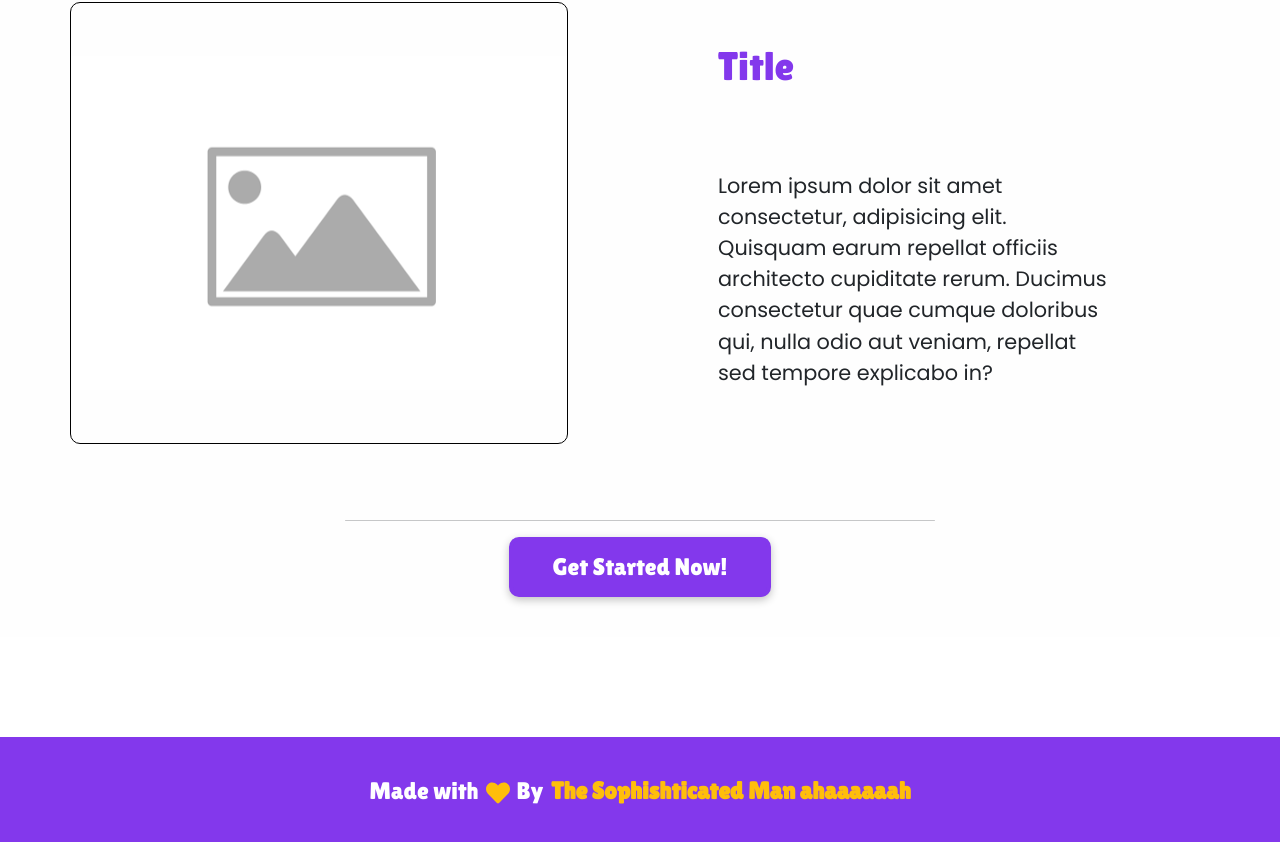
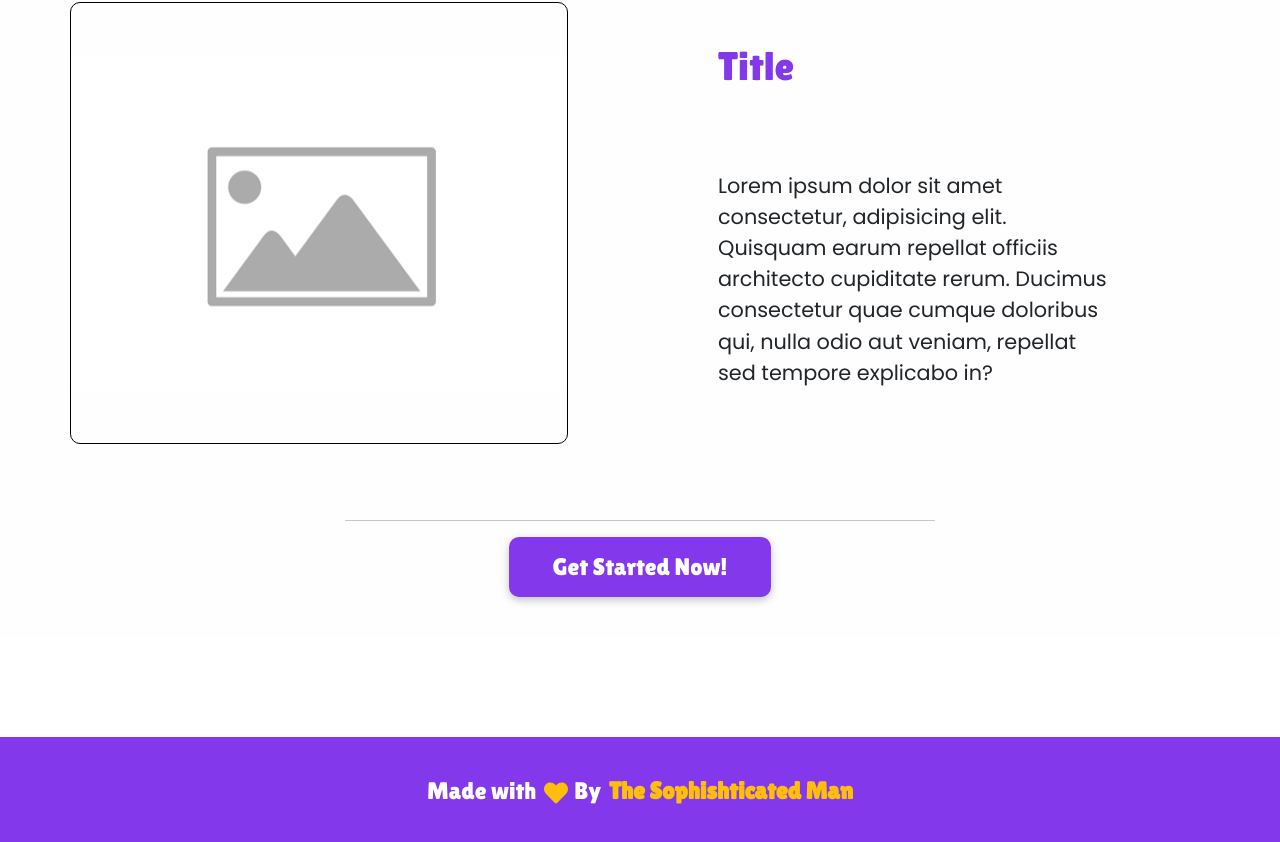
Before and after one commit to The-Sofishticated-Man/secret-message, a React (Vite) app in the folder client/secret-message/: page / in a window 1280 px wide. Shown: the part 2256-3098 px from the top of the page. Built offline with nearby package versions, Linux system fonts and the light colour scheme.

Commit message:
everything back to normal after tests

```diff
--- a/client/secret-message/src/components/Footer/Index.tsx
+++ b/client/secret-message/src/components/Footer/Index.tsx
@@ -17,7 +17,7 @@ const Footer = () => {
           target="_blank"
           className={style.sophishticated}
         >
-          <strong>The Sophishticated Man ahaaaaaah</strong>
+          <strong>The Sophishticated Man</strong>
         </a>
       </h4>
     </footer>
--- a/client/secret-message/src/routes/routes.tsx
+++ b/client/secret-message/src/routes/routes.tsx
@@ -15,6 +15,7 @@ import RequireAuth from "../util/RequireAuth";
 import MessageBoard from "./MessageBoard/MessageBoard";
 import Footer from "../components/Footer";
 import { getUsername } from "../services/apiClients";
+import Page404 from "./Page404/Page404";
 
 export function useRoutes() {
   const { authState } = useAuth();
@@ -66,6 +67,8 @@ export function useRoutes() {
             </RequireAuth>
           }
         />
+        <Route path="/404" element={<Page404 />} />
+        <Route path="*" element={<Navigate to="/404" />} />
       </Route>
     )
   );
```
